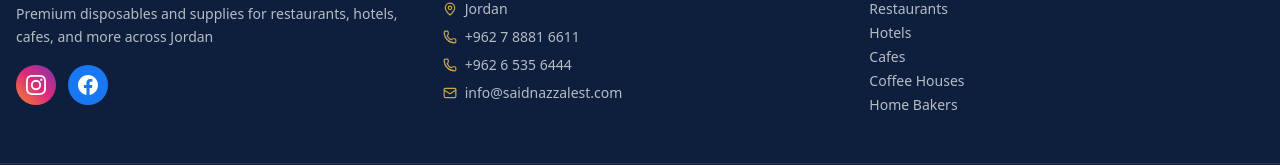
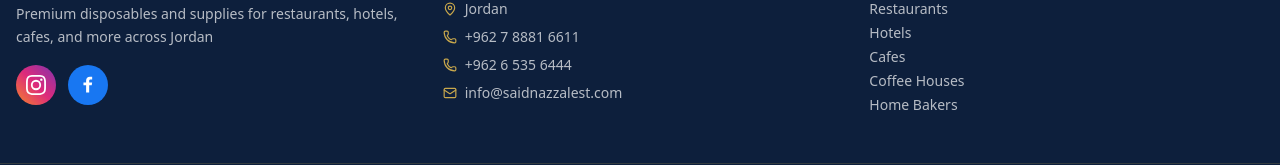
Before and after one commit to saeednazzal152-cell/said-nazzal-trading, a Next.js app: page /en/admin/products in a window 1280 px wide. Shown: the part 1029-1194 px from the top of the page. Built offline with nearby package versions, Linux system fonts and the light colour scheme; no server answers.

Commit message:
Use clean Facebook f icon

```diff
--- a/src/components/Footer.tsx
+++ b/src/components/Footer.tsx
@@ -9,7 +9,7 @@ const InstagramIcon = () => (
 
 const FacebookIcon = () => (
   <svg width="20" height="20" viewBox="0 0 24 24" fill="#fff" xmlns="http://www.w3.org/2000/svg">
-    <path d="M24 12.07C24 5.4 18.63 0 12 0S0 5.4 0 12.07C0 18.1 4.39 23.1 10.13 24v-8.44H7.08v-3.49h3.05V9.41c0-3.02 1.79-4.69 4.53-4.69 1.31 0 2.69.24 2.69.24v2.97h-1.52c-1.49 0-1.96.93-1.96 1.89v2.25h3.33l-.53 3.49h-2.8V24C19.61 23.1 24 18.1 24 12.07z" />
+    <path d="M15.12 5.32H17V2.14C16.67 2.1 15.56 2 14.27 2 11.57 2 9.73 3.66 9.73 6.7V9H6.55v3.41h3.18V21h3.69v-8.59h3.06l.49-3.41h-3.55V7.05c0-1.01.27-1.73 1.97-1.73z" />
   </svg>
 );
 
```
